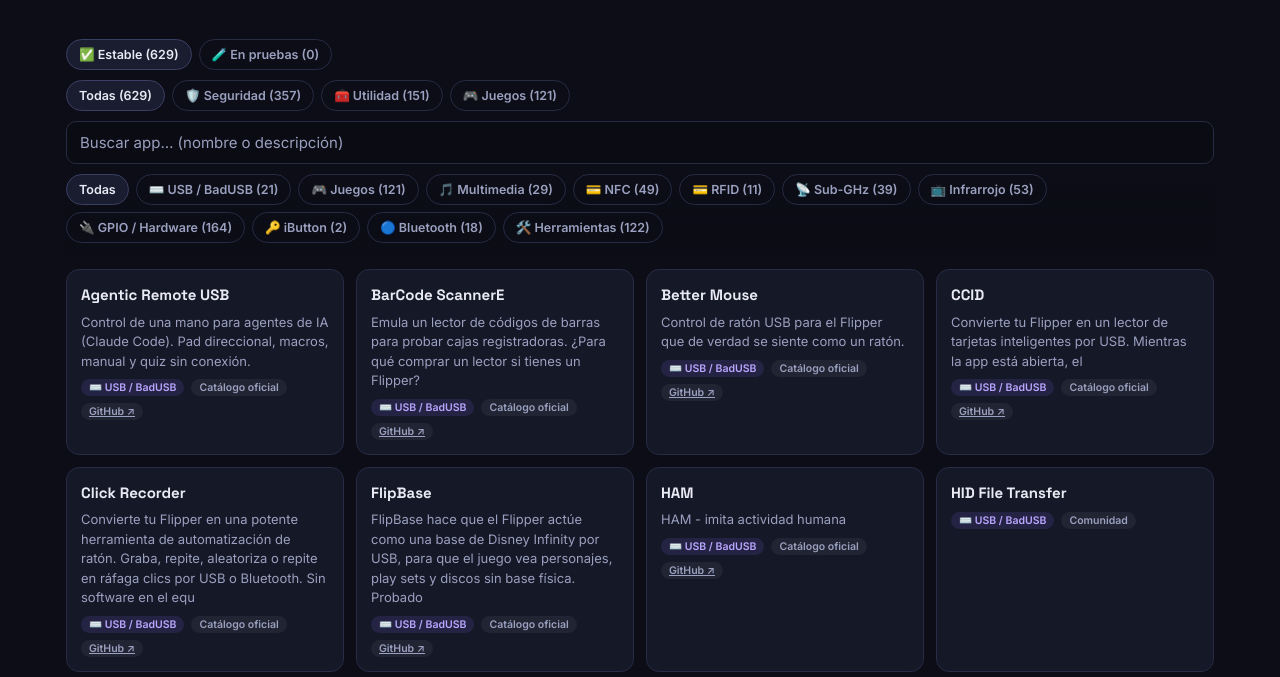
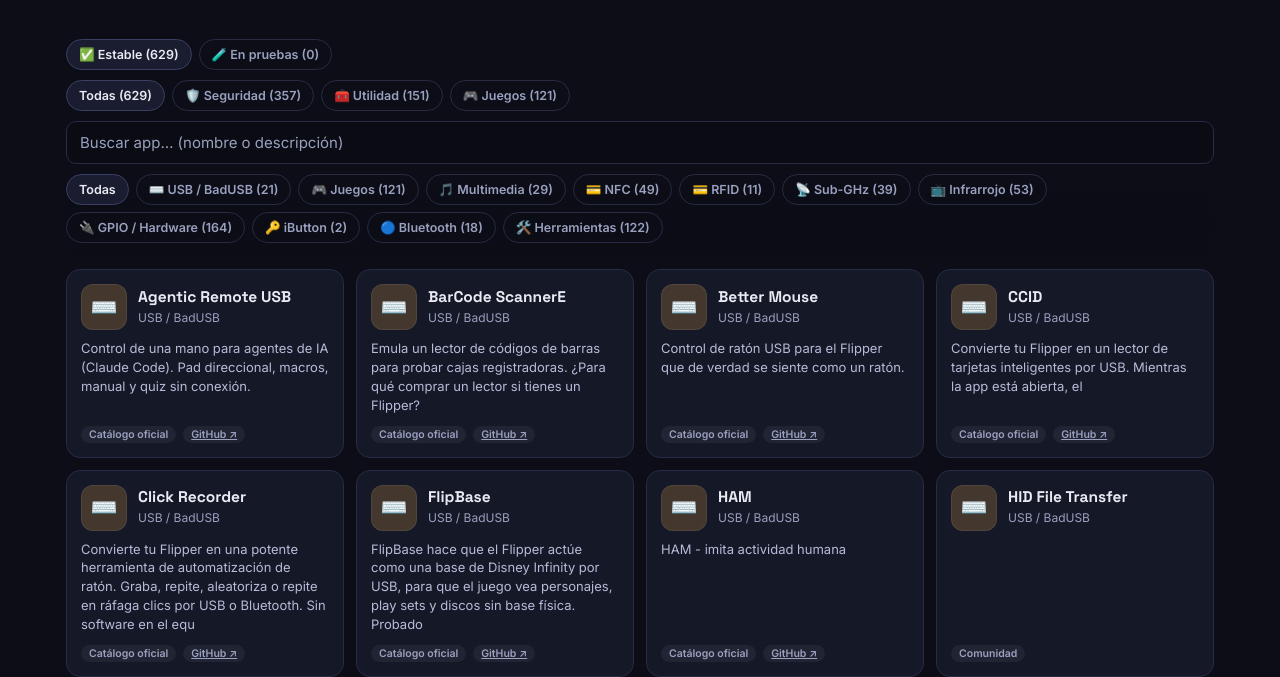
Before and after one commit to chuvanegas/jarvis-asistente, a plain HTML site: page delfinos/catalogo/index.html in a window 1280 px wide. Shown: the part 163-840 px from the top of the page. Drawn offline with Linux system fonts and the light colour scheme.

Commit message:
Catálogo: vista de apps estilo tienda de Flipper (ícono por categoría)

```diff
--- a/delfinos/catalogo/index.html
+++ b/delfinos/catalogo/index.html
@@ -29,10 +29,16 @@ h1{font-family:var(--f-display);font-size:25px;margin:0;letter-spacing:-.01em}
 .chip{font:600 12.5px var(--f-body);padding:7px 12px;border-radius:999px;border:1px solid var(--line);background:transparent;color:var(--mut);cursor:pointer;white-space:nowrap}
 .chip[aria-pressed="true"]{background:var(--panel2);color:var(--fg);border-color:#3a3f63}
 .grid{display:grid;grid-template-columns:repeat(auto-fill,minmax(250px,1fr));gap:12px;margin:14px 0 50px}
-.card{background:var(--panel);border:1px solid var(--line);border-radius:13px;padding:14px;min-width:0;display:flex;flex-direction:column;gap:6px}
-.card h3{font-family:var(--f-display);font-size:15px;margin:0;overflow-wrap:anywhere}
-.card p{margin:0;color:var(--mut);font-size:13px;overflow-wrap:anywhere}
-.meta{display:flex;gap:7px;align-items:center;flex-wrap:wrap;margin-top:2px}
+/* Tarjeta estilo tienda de apps (como la de Flipper): ícono + nombre + categoría */
+.card{background:var(--panel);border:1px solid var(--line);border-radius:14px;padding:14px;min-width:0;display:flex;flex-direction:column;gap:9px;transition:border-color .15s,transform .15s}
+.card:hover{border-color:#3a3f63;transform:translateY(-2px)}
+.card-head{display:flex;gap:11px;align-items:center;min-width:0}
+.card-ico{width:46px;height:46px;flex-shrink:0;border-radius:12px;display:grid;place-items:center;font-size:22px;background:var(--ico,#8b6cff22);box-shadow:inset 0 0 0 1px #ffffff12}
+.card-tit{min-width:0}
+.card h3{font-family:var(--f-display);font-size:15.5px;margin:0;overflow-wrap:anywhere;line-height:1.2}
+.card-cat{font-size:12px;color:var(--mut);margin-top:2px}
+.card p{margin:0;color:#b6bcd8;font-size:13px;overflow-wrap:anywhere;line-height:1.45;flex:1}
+.meta{display:flex;gap:7px;align-items:center;flex-wrap:wrap;margin-top:auto;padding-top:2px}
 .tag{font:600 10.5px var(--f-body);padding:2px 8px;border-radius:999px;white-space:nowrap}
 .tag.cat{background:#8b6cff22;color:#b9a6ff}
 .tag.src{background:#ffffff0d;color:var(--mut)}
@@ -130,6 +136,14 @@ const SERVIDOR = "";
 const TIPOS = [
   ["todas", "Todas"], ["seguridad", "🛡️ Seguridad"], ["utilidad", "🧰 Utilidad"], ["juego", "🎮 Juegos"],
 ];
+// Color del ícono según la categoría (como los iconos de colores de la tienda de Flipper)
+const COLOR_CAT = {
+  "🎮 Juegos": "#8b6cff33", "🛠️ Herramientas": "#2fd8c633", "📡 Sub-GHz": "#ff7a3c33",
+  "💳 NFC": "#2fd8c633", "💳 RFID": "#3ad17a33", "📺 Infrarrojo": "#8b6cff33",
+  "🎵 Multimedia": "#ff5a6a33", "⌨️ USB / BadUSB": "#ffb84d33", "🔵 Bluetooth": "#5b8cff33",
+  "🔌 GPIO / Hardware": "#2fd8c633", "🔑 iButton": "#ffb84d33",
+};
+const colorCat = (c) => COLOR_CAT[c] || "#8b6cff33";
 const tipoDe = (a) => a.tipo || (a.cat === "🎮 Juegos" ? "juego" : "utilidad");
 const pasaTipo = (a) => tipoF === "todas" || tipoDe(a) === tipoF;
 const CATS = ["🎮 Juegos", "🛠️ Herramientas", "📡 Sub-GHz", "💳 NFC", "💳 RFID", "📺 Infrarrojo",
@@ -178,10 +192,17 @@ function pintar() {
   const frag = document.createDocumentFragment();
   for (const a of vis) {
     const c = document.createElement("div"); c.className = "card";
-    const h = document.createElement("h3"); h.textContent = a.name; c.append(h);
+    // Cabecera estilo tienda: ícono (emoji de la categoría) + nombre + categoría
+    const head = document.createElement("div"); head.className = "card-head";
+    const ico = document.createElement("div"); ico.className = "card-ico";
+    const emoji = (a.cat.match(/^\S+/) || ["📦"])[0];
+    ico.textContent = emoji; ico.style.setProperty("--ico", colorCat(a.cat));
+    const tit = document.createElement("div"); tit.className = "card-tit";
+    const h = document.createElement("h3"); h.textContent = a.name; tit.append(h);
+    const sc = document.createElement("div"); sc.className = "card-cat"; sc.textContent = a.cat.replace(/^\S+\s*/, "");
+    tit.append(sc); head.append(ico, tit); c.append(head);
     if (a.desc) { const p = document.createElement("p"); p.textContent = a.desc; c.append(p); }
     const m = document.createElement("div"); m.className = "meta";
-    const tc = document.createElement("span"); tc.className = "tag cat"; tc.textContent = a.cat; m.append(tc);
     const nueva = !!agregadas[a.appid];
     const ts = document.createElement("span");
     ts.className = "tag " + (nueva ? "nueva" : a.fuente === "Momentum" ? "src m" : "src");
```
